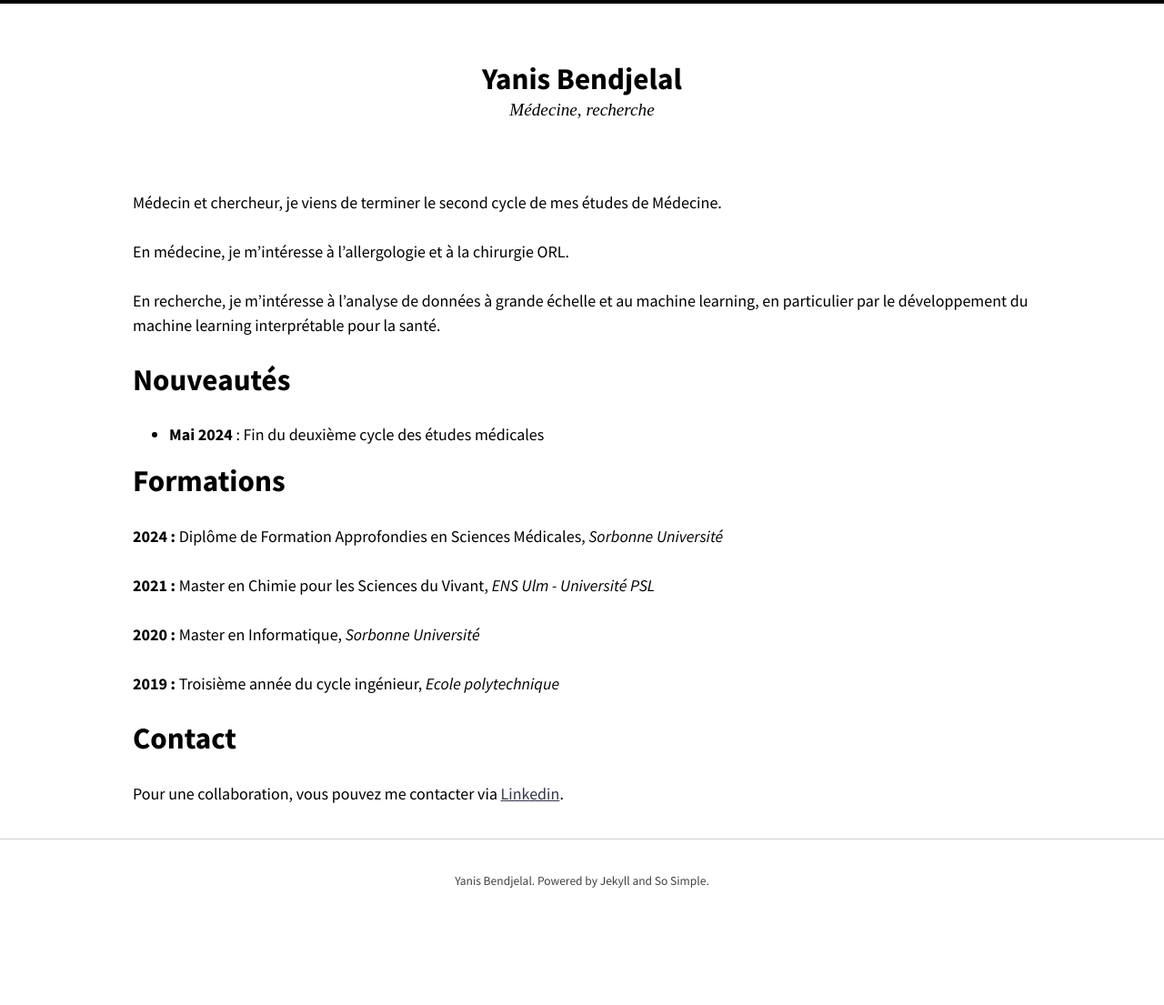
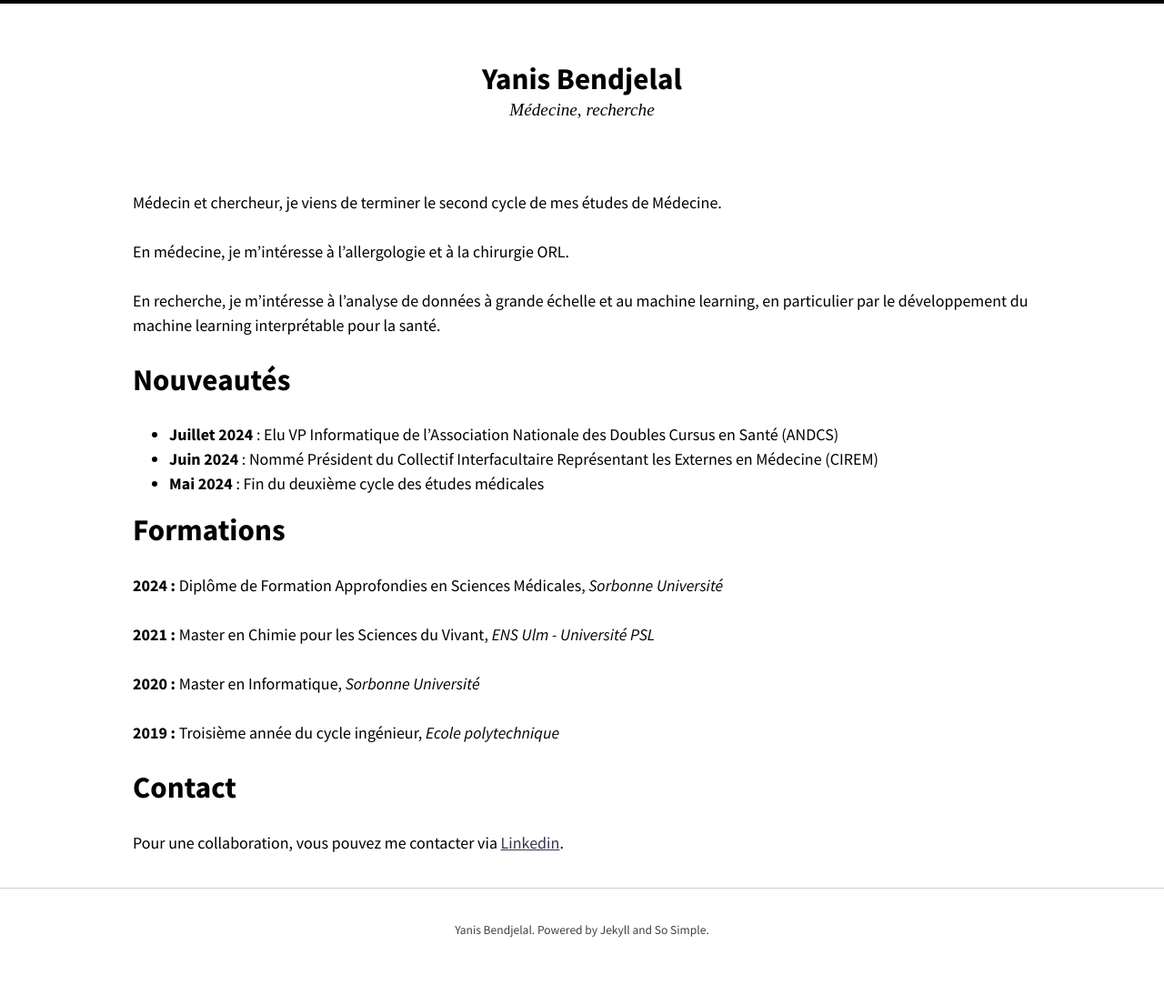
Before and after one commit to Bendjelal/bendjelal.github.io, a Jekyll site: the page built from index.md, in a window 1280 px wide. Shown: the whole page at 91% size. Built offline with Jekyll 4.4.1, drawn with Linux system fonts in a browser that asks for light colours; nearby versions of some CDN libraries; before the commit the page ends 1051 px from its top, so only the background shows below that.

Commit message:
Update index.md

```diff
--- a/index.md
+++ b/index.md
@@ -11,6 +11,8 @@ En recherche, je m'intéresse à l'analyse de données à grande échelle et au
 
 # Nouveautés
 
+* **Juillet 2024** : Elu VP Informatique de l'Association Nationale des Doubles Cursus en Santé (ANDCS)
+* **Juin 2024** : Nommé Président du Collectif Interfacultaire Représentant les Externes en Médecine (CIREM)
 * **Mai 2024** : Fin du deuxième cycle des études médicales
 
 # Formations
```
